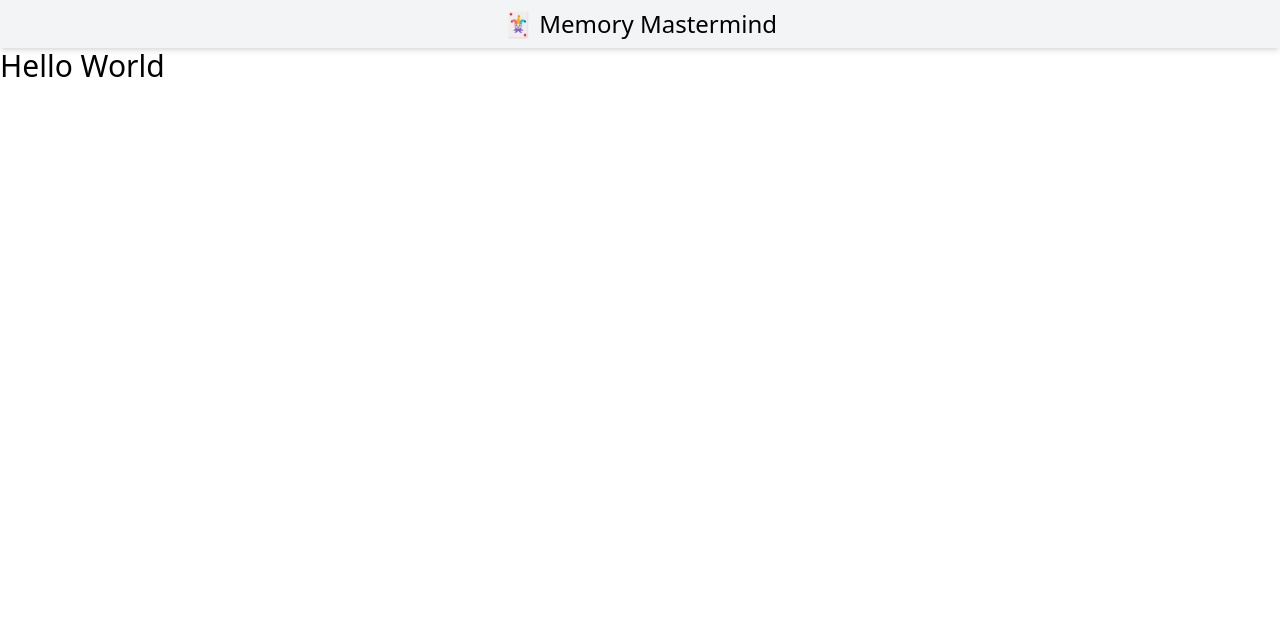
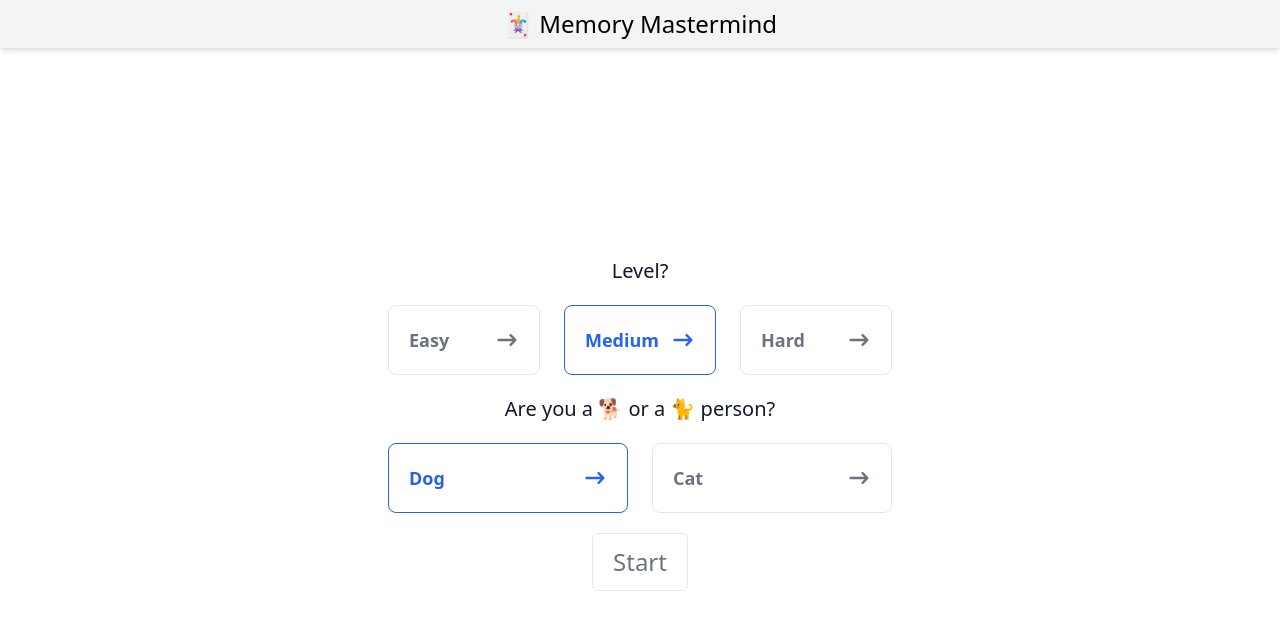
Before and after one commit to nagybnc/memory-mastermind, a Next.js app: page / in a window 1280 px wide. Shown: the top 630 px of the page. Built offline with nearby package versions, Linux system fonts and the light colour scheme.

Commit message:
Init Home screen

```diff
--- a/app/page.tsx
+++ b/app/page.tsx
@@ -1,3 +1,115 @@
+"use client";
+
+import { AnimalType, GameLevel } from "@/lib/types";
+import Link from "next/link";
+import { useState } from "react";
+
 export default function Home() {
-  return <main className="text-3xl">Hello World</main>;
+  const [gameLevel, setGameLevel] = useState(GameLevel.Medium);
+  const [animal, setAnimal] = useState(AnimalType.Dog);
+
+  // TODO implement a Form
+
+  return (
+    <section className="flex h-full flex-col items-center justify-around">
+      <div className="flex flex-col items-center text-lg sm:text-2xl">
+        <h3 className="mb-5 text-xl font-medium text-gray-900">Level?</h3>
+        <ul className="mb-5 grid w-full gap-6 md:grid-cols-3">
+          {Object.entries(GameLevel).map(([key, value]) => {
+            return (
+              <li
+                key={key}
+                onClick={() => {
+                  setGameLevel(value);
+                }}
+              >
+                <input
+                  type="radio"
+                  name="level"
+                  value="level-small"
+                  className="peer hidden"
+                  checked={gameLevel === value}
+                  readOnly
+                  required
+                />
+                <label
+                  htmlFor="level-small"
+                  className="inline-flex w-full cursor-pointer items-center justify-between rounded-lg border border-gray-200 bg-white p-5 text-gray-500 hover:bg-gray-100 hover:text-gray-600 peer-checked:border-blue-600 peer-checked:text-blue-600"
+                >
+                  <div className="block">
+                    <div className="w-full text-lg font-semibold">{key}</div>
+                  </div>
+                  <svg
+                    aria-hidden="true"
+                    className="ml-3 h-6 w-6"
+                    fill="currentColor"
+                    viewBox="0 0 20 20"
+                    xmlns="http://www.w3.org/2000/svg"
+                  >
+                    <path
+                      fillRule="evenodd"
+                      d="M12.293 5.293a1 1 0 011.414 0l4 4a1 1 0 010 1.414l-4 4a1 1 0 01-1.414-1.414L14.586 11H3a1 1 0 110-2h11.586l-2.293-2.293a1 1 0 010-1.414z"
+                      clipRule="evenodd"
+                    ></path>
+                  </svg>
+                </label>
+              </li>
+            );
+          })}
+        </ul>
+        <h3 className="mb-5 text-xl font-medium text-gray-900">
+          Are you a 🐕 or a 🐈 person?
+        </h3>
+        <ul className="mb-5 grid w-full gap-6 md:grid-cols-2">
+          {Object.entries(AnimalType).map(([key, value]) => {
+            return (
+              <li
+                key={key}
+                onClick={() => {
+                  setAnimal(value);
+                }}
+              >
+                <input
+                  type="radio"
+                  name="animal"
+                  value="animal-small"
+                  className="peer hidden"
+                  checked={animal === value}
+                  readOnly
+                  required
+                />
+                <label
+                  htmlFor="animal-small"
+                  className="inline-flex w-full cursor-pointer items-center justify-between rounded-lg border border-gray-200 bg-white p-5 text-gray-500 hover:bg-gray-100 hover:text-gray-600 peer-checked:border-blue-600 peer-checked:text-blue-600"
+                >
+                  <div className="block">
+                    <div className="w-full text-lg font-semibold">{key}</div>
+                  </div>
+                  <svg
+                    aria-hidden="true"
+                    className="ml-3 h-6 w-6"
+                    fill="currentColor"
+                    viewBox="0 0 20 20"
+                    xmlns="http://www.w3.org/2000/svg"
+                  >
+                    <path
+                      fillRule="evenodd"
+                      d="M12.293 5.293a1 1 0 011.414 0l4 4a1 1 0 010 1.414l-4 4a1 1 0 01-1.414-1.414L14.586 11H3a1 1 0 110-2h11.586l-2.293-2.293a1 1 0 010-1.414z"
+                      clipRule="evenodd"
+                    ></path>
+                  </svg>
+                </label>
+              </li>
+            );
+          })}
+        </ul>
+        <Link
+          href={`/game/${gameLevel}/${animal}`}
+          className="cursor-pointer rounded-md border border-gray-200 bg-white py-3 px-5 text-gray-500 hover:bg-gray-100 hover:text-gray-600"
+        >
+          Start
+        </Link>
+      </div>
+    </section>
+  );
 }
--- a/lib/types.ts
+++ b/lib/types.ts
@@ -1,3 +1,13 @@
+export enum GameLevel {
+  Easy = "easy",
+  Medium = "medium",
+  Hard = "hard",
+}
+
+export enum AnimalType {
+  Dog = "dog",
+  Cat = "cat",
+}
 export interface Animal {
   id: string;
   url: string;
```
